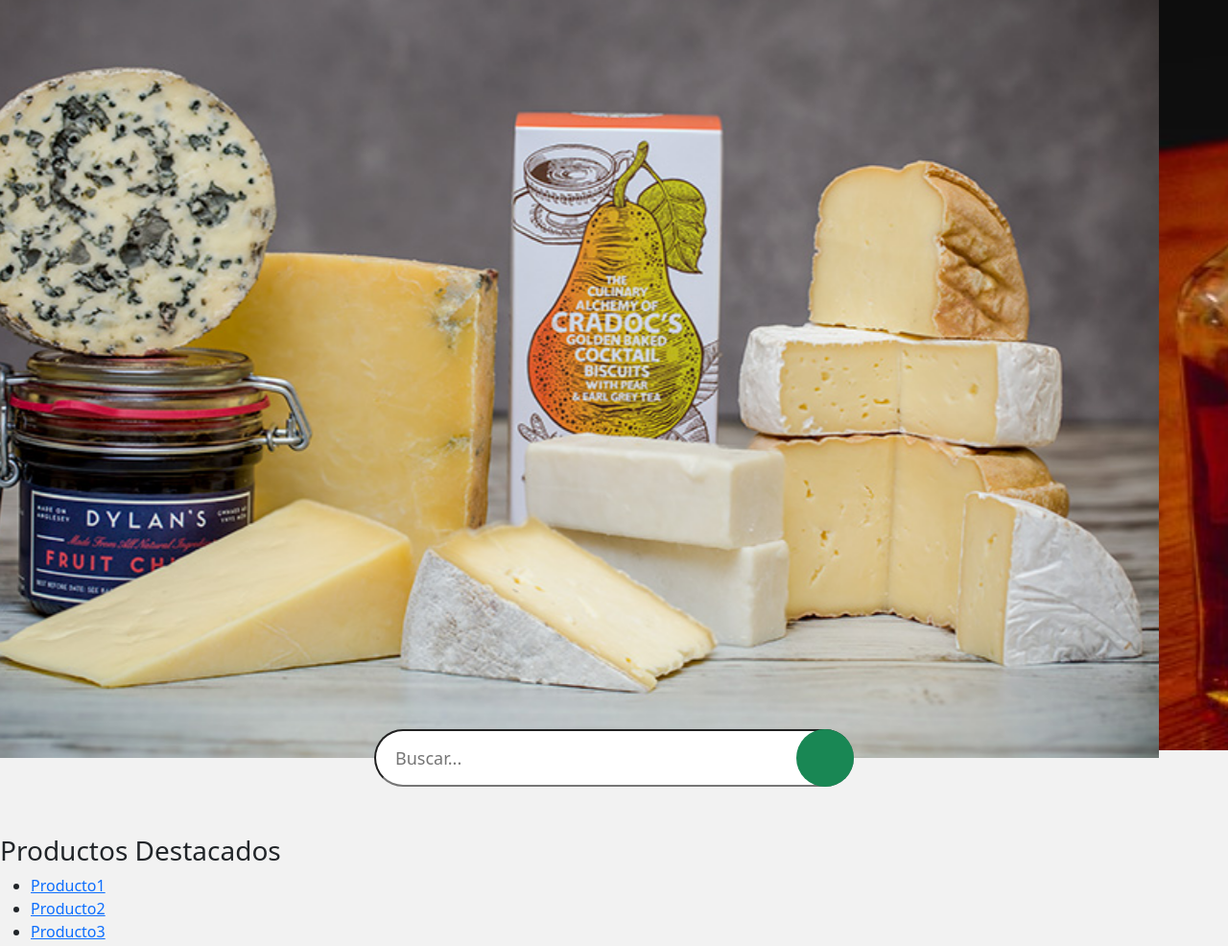
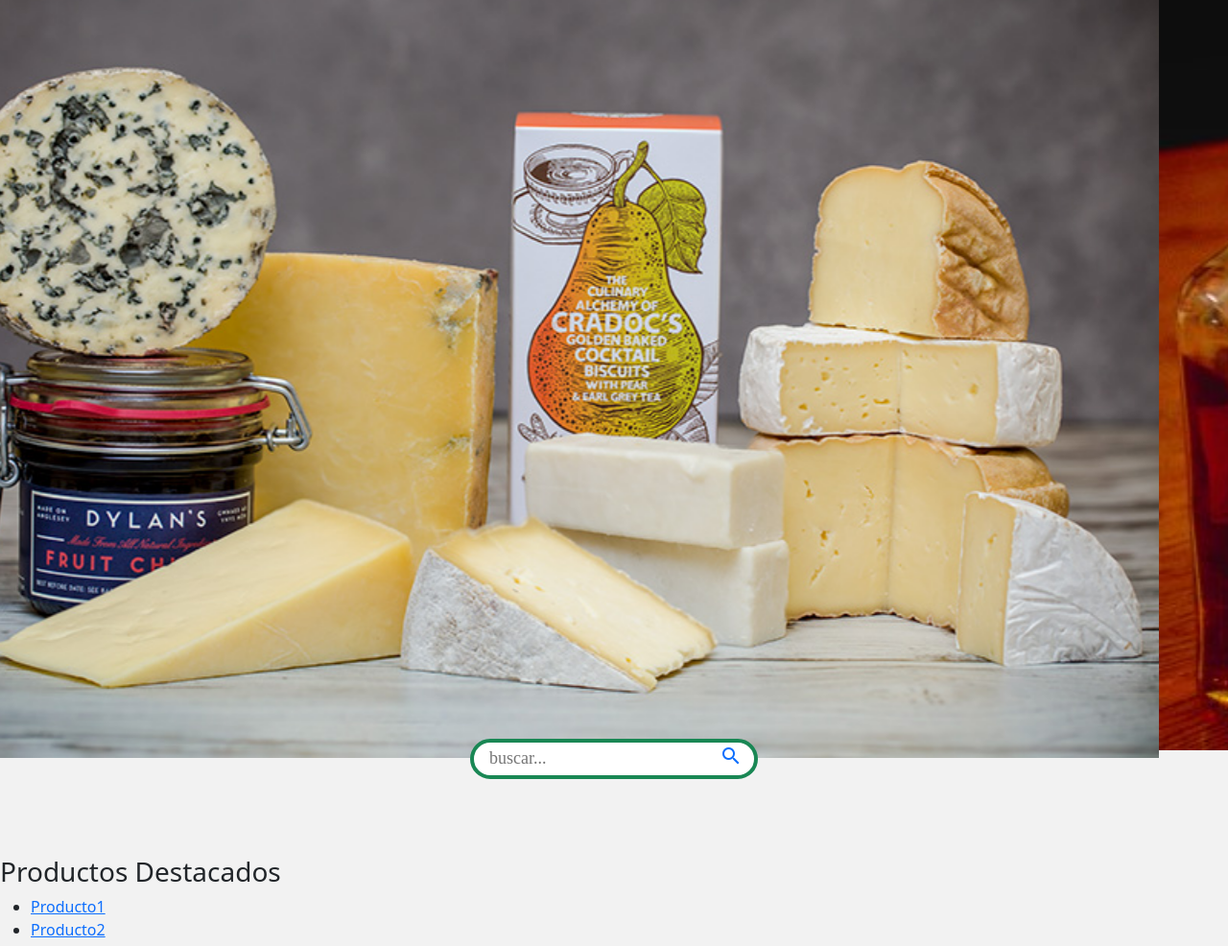
Before and after one commit to Nannd0u/Nannd0u.github.io, a plain HTML site: page index.html in a window 1280 px wide. Shown: the part 63-1049 px from the top of the page at 96% size. Drawn offline with Linux system fonts and the light colour scheme.

Commit message:
cambio de search bar

```diff
--- a/css/main.scss
+++ b/css/main.scss
@@ -10,7 +10,8 @@ body {
     }
 }
 
-.search_wrap{
+
+/*.search_wrap{
 	width: 500px;
 	margin: -30px auto;
 }
@@ -75,4 +76,15 @@ body {
     .search_wrap {
         display: none;
     }
-}
+
+<div class="d-md-flex  search_wrap search_wrap_1">
+        <div class="search_box">
+            <input type="text" class="input" placeholder="Buscar...">
+            <div class="btn btn_common">
+                <i class="fas fa-search"></i>
+            </div>
+        </div>
+    </div>
+
+
+}*/
--- a/index.html
+++ b/index.html
@@ -5,6 +5,8 @@
     <meta http-equiv="X-UA-Compatible" content="IE=edge">
     <meta name="viewport" content="width=device-width, initial-scale=1.0">
     <title>e-commerce | Bodegón Virtual</title>
+    <link href="https://fonts.googleapis.com/icon?family=Material+Icons"
+      rel="stylesheet">
     <link rel="stylesheet" href="css/bootstrap.min.css">
     <link rel="stylesheet" href="css/main.css">
 </head>
@@ -51,14 +53,63 @@
         </div>
     </div>
 
-    <div class="search_wrap search_wrap_1">
-        <div class="search_box">
-            <input type="text" class="input" placeholder="Buscar...">
-            <div class="btn btn_common">
-                <i class="fas fa-search"></i>
-            </div>
-        </div>
+    <!-- SEARCH BAR -->
+
+    <style>
+
+        .boxContainer {
+            margin: auto;
+            margin-top: -20px;
+            background-color: white;
+            position: relative;
+            width: 300px;
+            height: 42px;
+            border: 4px solid #198754;
+            padding: 0px 10px;
+            border-radius: 50px;
+        }
+
+        .elementsContainer {
+            width: 100%;
+            height: 100%;
+            vertical-align: middle;
+        }
+
+        .search {
+            border: none;
+            height: 100%;
+            width: 100%;
+            padding: 0px 5px;
+            border-radius: 50px;
+            font-size: 18px;
+            font-family: 'Poppins';
+            color: #424242;
+        }
+
+        .search:focus {
+                outline: none;
+        }
+        .material-icon {
+            font-size: 26;
+            color: #198754;
+        }
+
+    </style>
+
+    <div class="boxContainer">
+        <table class="elementsContainer">
+            <tr>
+                <td>
+                    <input type="text" placeholder="buscar..." class="search">
+                </td>
+                <td>
+                    <a href="#"> <span class="material-icons">search</span> </a>
+                </td>
+            </tr>
+        </table>
     </div>
+
+
 
     <section class="featured-section">
         <div class="container-feat">
```
Also changed, not shown: css/main.css, 1 other file.
